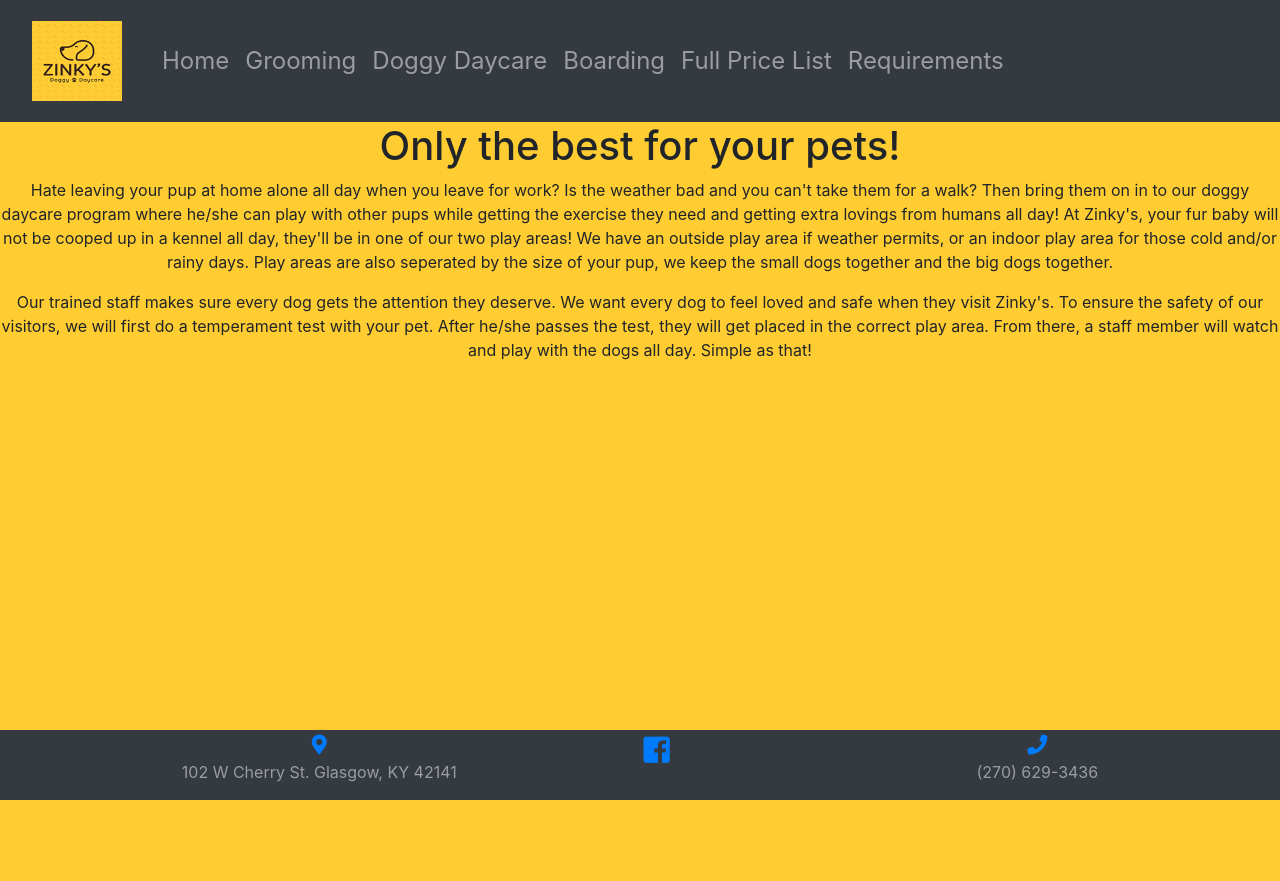
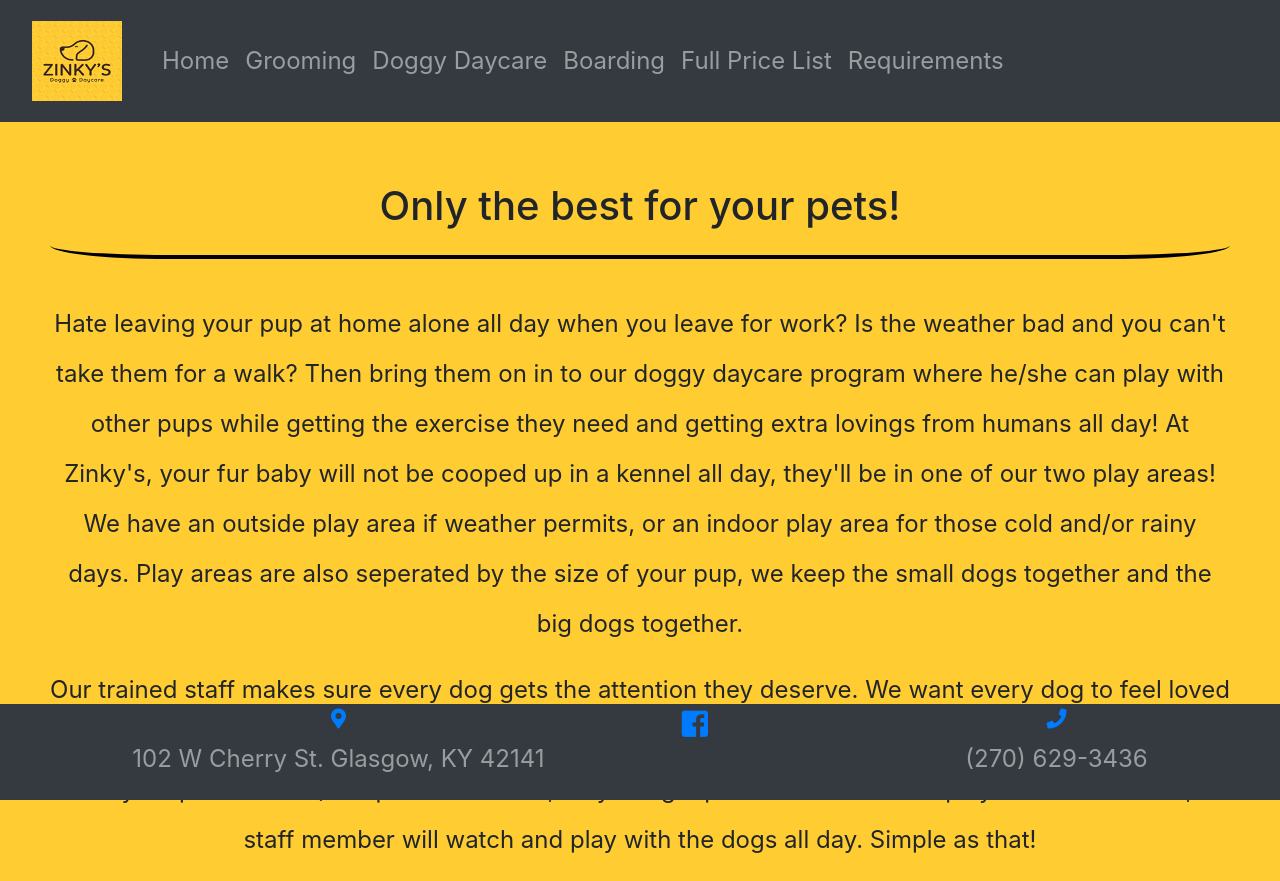
Before and after one commit to alexandershearer/Zinkys-App, a React (Create React App) app: page /home in a window 1280 px wide. Before the commit the page ends 800 px from the top, so only its background shows below. Built offline with nearby package versions, Linux system fonts and the light colour scheme.

Commit message:
Made changes to styling

```diff
--- a/src/Home.js
+++ b/src/Home.js
@@ -1,9 +1,10 @@
 import React, { Component } from 'react';
+import CSS from './home.css';
 
 class Home extends Component {
     render() {
         return (
-            <div>
+            <div className='homeLayout'>
             <h1 id='homeTitle'>Only the best for your pets!</h1>
             <p>Hate leaving your pup at home alone all day when you leave for work? Is the weather bad and you can't take them for a walk? Then bring them on in to our doggy daycare program where he/she can play with other pups while getting the exercise they need and getting extra lovings from humans all day! At Zinky's, your fur baby will not be cooped up in a kennel all day, they'll be in one of our two play areas! We have an outside play area if weather permits, or an indoor play area for those cold and/or rainy days. Play areas are also seperated by the size of your pup, we keep the small dogs together and the big dogs together. </p>
 
--- a/src/home.css
+++ b/src/home.css
@@ -1,3 +1,17 @@
 #homeTitle{
-    padding-top: 100px;
+    padding-top: 60px;
+    padding-bottom: 25px;
+    border-bottom: 4px black solid;
+    margin-bottom: 40px;
+    border-radius: 0 0 10% 10%;
 }
+
+.homeLayout {
+    margin-left: 50px;
+    margin-right: 50px;
+}
+
+p {
+    font-size: 18pt;
+    line-height: 50px;
+}
```
Also changed, not shown: public/index.html (+6 -3 lines).
